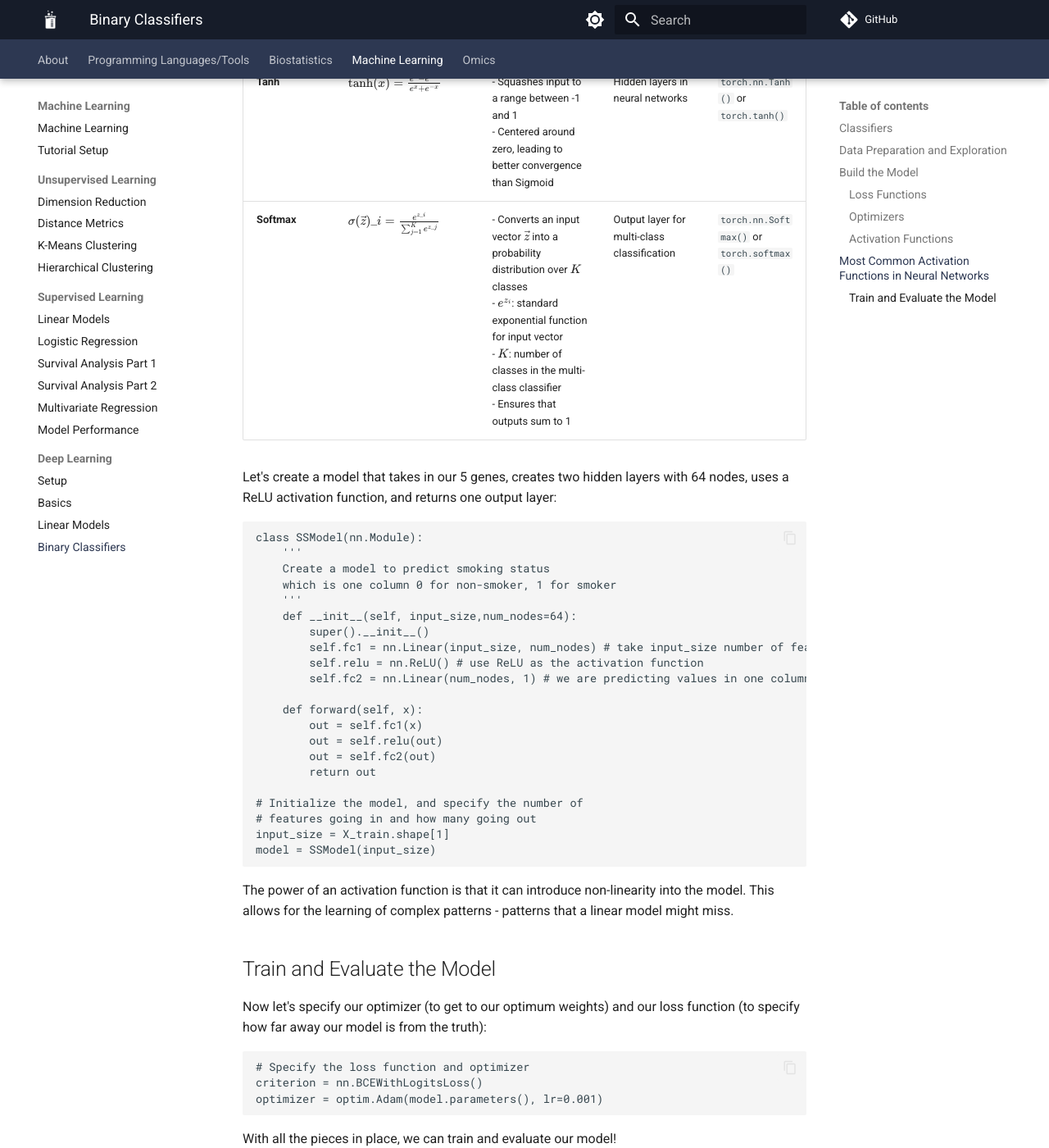
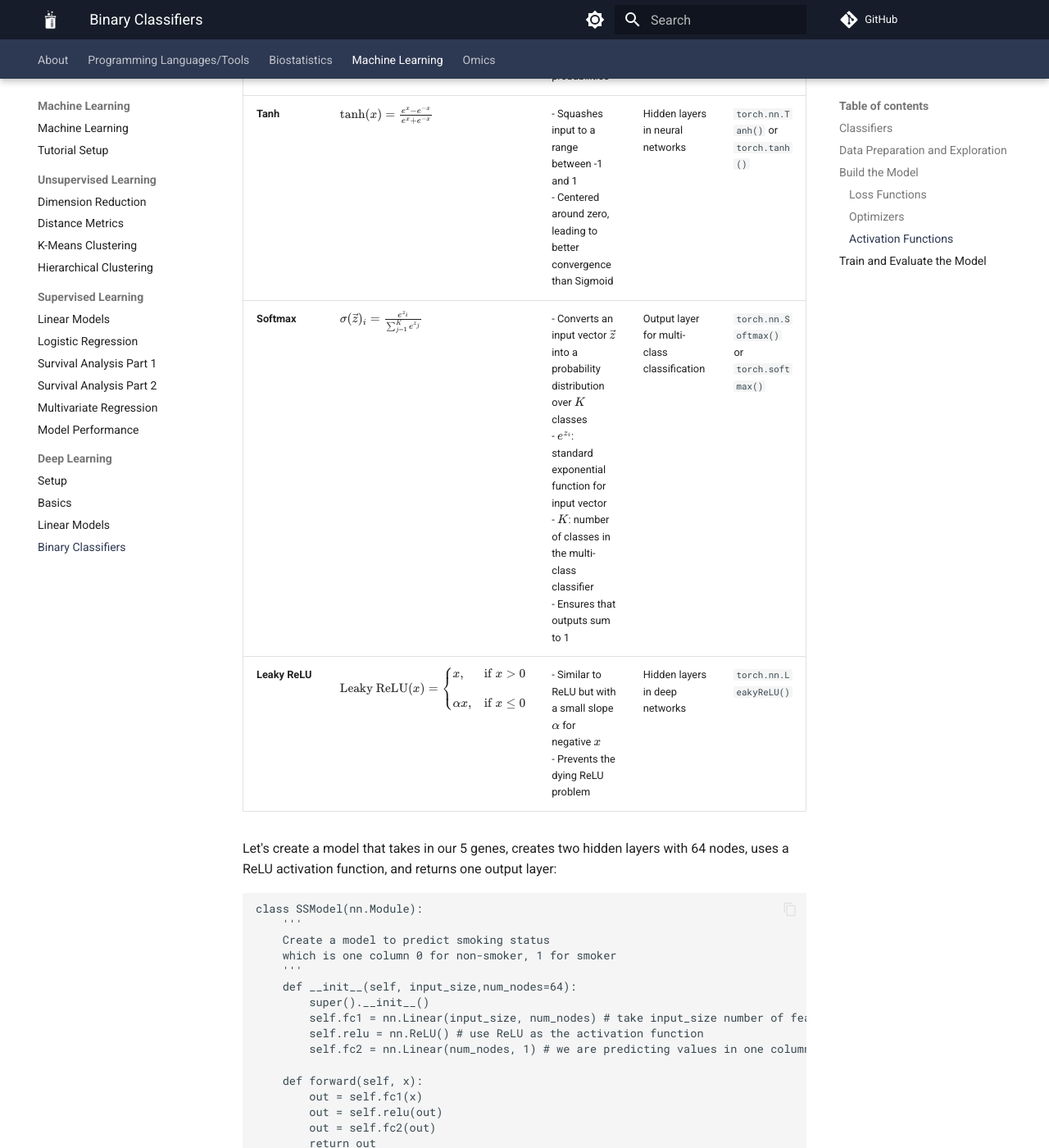
Before and after one commit to comp-tox-jhu/CompToxLab, an MkDocs documentation site: the page built from docs/machine_learning/deep_learning/03_binary_classifier.md, in a window 1280 px wide and 1400 px high, scrolled down 8480 px. Shown: the whole window at 82% size. Built offline with MkDocs 1.6.1 and Material for MkDocs 9.7.7, drawn with Linux system fonts in a browser that asks for light colours; comment, search, counter and statistics services are not loaded; some of the changed text lies outside the part shown.

Commit message:
Update 03_binary_classifier.md

```diff
--- a/docs/machine_learning/deep_learning/03_binary_classifier.md
+++ b/docs/machine_learning/deep_learning/03_binary_classifier.md
@@ -290,14 +290,15 @@ Eww that is a lot of math feel free to click the example below to see how a simp
 
 Once we have updated our model parameters to optimize our loss, we need to decide what to do with the output. Depending on our goal we will use different activation functions:
 
-# Most Common Activation Functions in Neural Networks
 
 | **Activation Function** | **Equation**                                  | **Description** | **Typical Use** | **PyTorch Function** |
 |--------------------------|-----------------------------------------------|------------------|------------------|-----------------------|
 | **ReLU (Rectified Linear Unit)** | $\text{ReLU}(x) = \max(0, x)$          | - Outputs the input directly if positive, otherwise outputs zero <br> - Helps mitigate the vanishing gradient problem | Hidden layers of deep neural networks | `torch.nn.ReLU()` or `torch.relu()` |
 | **Sigmoid**              | $\sigma(x) = \frac{1}{1 + e^{-x}}$            | - Squashes input to a range between 0 and 1 <br> - Useful for probabilities | Output layers in binary classification | `torch.nn.Sigmoid()` or `torch.sigmoid()` |
 | **Tanh**                 | $\tanh(x) = \frac{e^x - e^{-x}}{e^x + e^{-x}}$ | - Squashes input to a range between -1 and 1 <br> - Centered around zero, leading to better convergence than Sigmoid | Hidden layers in neural networks | `torch.nn.Tanh()` or `torch.tanh()` |
-| **Softmax**              | $\sigma(\vec{z})\_{i} = \frac{e^{z\_{i}}}{\sum_{j=1}^{K} e^{z\_j}}$ | - Converts an input vector $\vec{z}$ into a probability distribution over $K$ classes <br> - $e^{z_i}$: standard exponential function for input vector <br> - $K$: number of classes in the multi-class classifier <br> - Ensures that outputs sum to 1 | Output layer for multi-class classification | `torch.nn.Softmax()` or `torch.softmax()` |
+| **Softmax**              | $\sigma(\vec{z})_i = \frac{e^{z_i}}{\sum_{j=1}^{K} e^{z_j}}$ | - Converts an input vector $\vec{z}$ into a probability distribution over $K$ classes <br> - $e^{z_i}$: standard exponential function for input vector <br> - $K$: number of classes in the multi-class classifier <br> - Ensures that outputs sum to 1 | Output layer for multi-class classification | `torch.nn.Softmax()` or `torch.softmax()` |
+| **Leaky ReLU**           | $\text{Leaky ReLU}(x) = \begin{cases} x, & \text{if } x > 0 \\\\ \alpha x, & \text{if } x \leq 0 \end{cases}$ | - Similar to ReLU but with a small slope $\alpha$ for negative $x$ <br> - Prevents the dying ReLU problem | Hidden layers in deep networks | `torch.nn.LeakyReLU()` |
+
 
 
 Let's create a model that takes in our 5 genes, creates two hidden layers with 64 nodes, uses a ReLU activation function, and returns one output layer:
```
